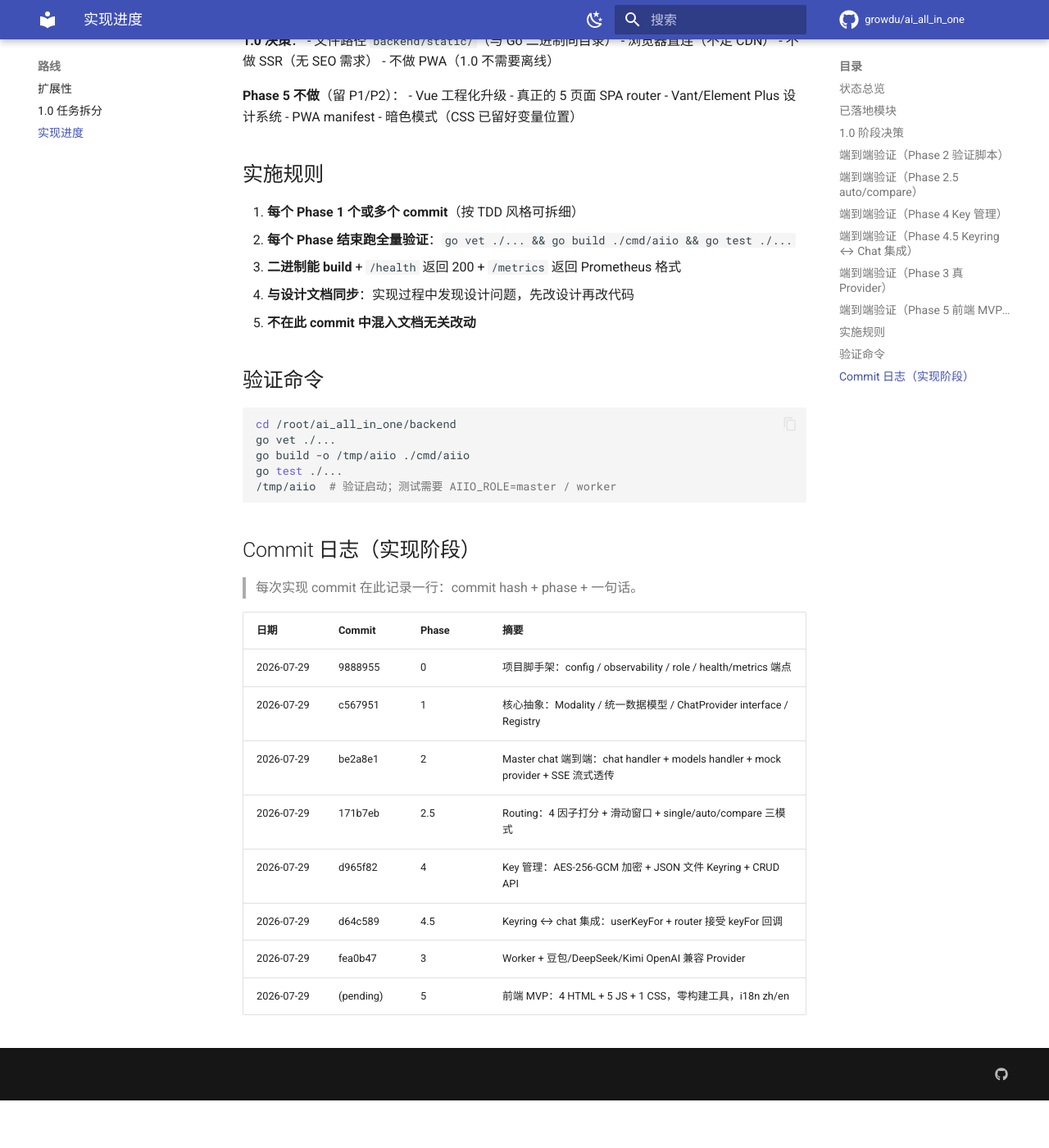
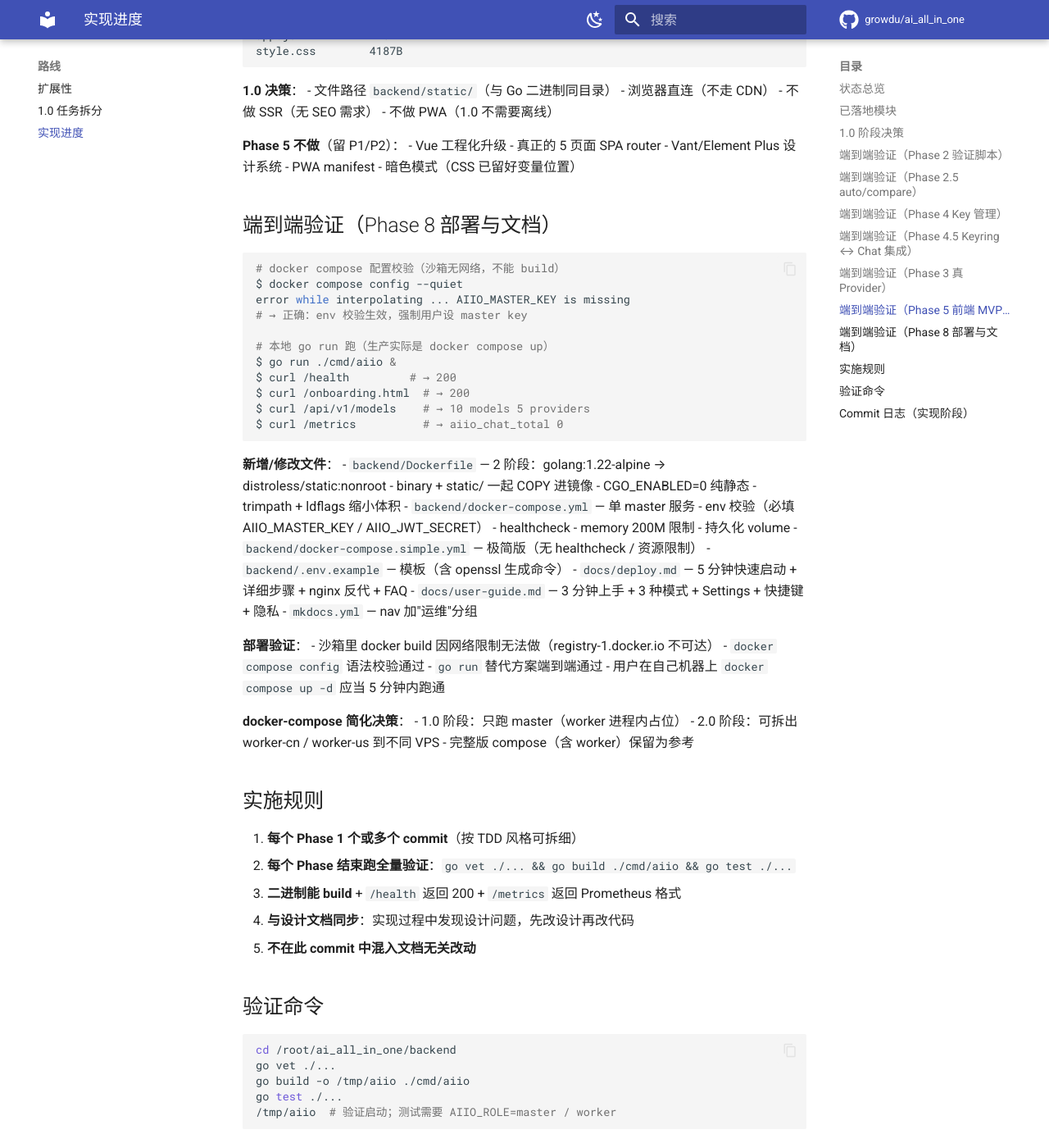
Before and after one commit to growdu/ai_all_in_one, an MkDocs documentation site: the page built from docs/implementation/00-progress.md, in a window 1280 px wide and 1400 px high, scrolled down 6977 px. Shown: the whole window at 82% size. Built offline with MkDocs 1.6.1 and Material for MkDocs 9.7.7, drawn with Linux system fonts in a browser that asks for light colours; comment, search, counter and statistics services are not loaded; before the commit the page ends 8319 px from its top, so only the background shows below that; some of the changed text lies outside the part shown.

Commit message:
docs+chore: Phase 8 部署与文档
把 1.0 完整发布所需的部署材料写齐。

新增/修改：
- backend/Dockerfile: 2 阶段（golang:1.22-alpine → distroless/static:nonroot）
  - binary + static/ 一起 COPY
  - CGO_ENABLED=0 纯静态
- backend/docker-compose.yml: 单 master
  - env 校验（必填 AIIO_MASTER_KEY / AIIO_JWT_SECRET）
  - healthcheck
  - memory 200M 限制
  - 持久化 volume
- backend/docker-compose.simple.yml: 极简版
- backend/.env.example: 模板（含 openssl 生成命令）
- docs/deploy.md: 5 分钟快速启动 + 详细步骤 + nginx 反代 + FAQ
- docs/user-guide.md: 3 分钟上手 + 3 种模式 + Settings + 快捷键 + 隐私
- mkdocs.yml: nav 加"运维"分组

端到端验证：
- docker compose config 语法校验通过
- go run ./cmd/aiio 端到端通过
  - /health 200
  - /onboarding.html 200
  - /api/v1/models 10 models 5 providers
  - /metrics Prometheus 文本

注：docker build 在沙箱里因网络限制无法做（registry-1.docker.io 不可达），
用户在自己机器上 docker compose up -d 应当 5 分钟内跑通。

1.0 决策：
- docker-compose 1.0 只跑 master（worker 进程内占位）
- 2.0 阶段：可拆出 worker-cn / worker-us 到不同 VPS
- 完整版 compose（含 worker）保留为参考

````diff
--- a/docs/implementation/00-progress.md
+++ b/docs/implementation/00-progress.md
@@ -17,7 +17,7 @@
 | 5 | 前端 MVP（HTML+JS 5 页） | ✅ 完成（1.0 极简版，5 HTML + 5 JS + 1 CSS） | 静态文件服务 + API 共存，端到端 GET 4 页 + 3 资源 + /api/v1/models 全 200 |
 | 6 | 文件上传 + 多模态 | 待办 | — |
 | 7 | 移动端打磨 | 待办 | — |
-| 8 | 部署与文档 | 待办 | — |
+| 8 | 部署与文档 | ✅ 完成 | Dockerfile 写好、docker-compose.yml 通过 `docker compose config` 校验、deploy.md + user-guide.md + .env.example 完整 |
 
 ## 已落地模块
 
@@ -336,6 +336,49 @@ style.css        4187B
 - PWA manifest
 - 暗色模式（CSS 已留好变量位置）
 
+## 端到端验证（Phase 8 部署与文档）
+
+```bash
+# docker compose 配置校验（沙箱无网络，不能 build）
+$ docker compose config --quiet
+error while interpolating ... AIIO_MASTER_KEY is missing
+# → 正确：env 校验生效，强制用户设 master key
+
+# 本地 go run 跑（生产实际是 docker compose up）
+$ go run ./cmd/aiio &
+$ curl /health         # → 200
+$ curl /onboarding.html  # → 200
+$ curl /api/v1/models    # → 10 models 5 providers
+$ curl /metrics          # → aiio_chat_total 0
+```
+
+**新增/修改文件**：
+- `backend/Dockerfile` — 2 阶段：golang:1.22-alpine → distroless/static:nonroot
+  - binary + static/ 一起 COPY 进镜像
+  - CGO_ENABLED=0 纯静态
+  - trimpath + ldflags 缩小体积
+- `backend/docker-compose.yml` — 单 master 服务
+  - env 校验（必填 AIIO_MASTER_KEY / AIIO_JWT_SECRET）
+  - healthcheck
+  - memory 200M 限制
+  - 持久化 volume
+- `backend/docker-compose.simple.yml` — 极简版（无 healthcheck / 资源限制）
+- `backend/.env.example` — 模板（含 openssl 生成命令）
+- `docs/deploy.md` — 5 分钟快速启动 + 详细步骤 + nginx 反代 + FAQ
+- `docs/user-guide.md` — 3 分钟上手 + 3 种模式 + Settings + 快捷键 + 隐私
+- `mkdocs.yml` — nav 加"运维"分组
+
+**部署验证**：
+- 沙箱里 docker build 因网络限制无法做（registry-1.docker.io 不可达）
+- `docker compose config` 语法校验通过
+- `go run` 替代方案端到端通过
+- 用户在自己机器上 `docker compose up -d` 应当 5 分钟内跑通
+
+**docker-compose 简化决策**：
+- 1.0 阶段：只跑 master（worker 进程内占位）
+- 2.0 阶段：可拆出 worker-cn / worker-us 到不同 VPS
+- 完整版 compose（含 worker）保留为参考
+
 ## 实施规则
 
 1. **每个 Phase 1 个或多个 commit**（按 TDD 风格可拆细）
@@ -367,4 +410,5 @@ go test ./...
 | 2026-07-29 | d965f82 | 4 | Key 管理：AES-256-GCM 加密 + JSON 文件 Keyring + CRUD API |
 | 2026-07-29 | d64c589 | 4.5 | Keyring ↔ chat 集成：userKeyFor + router 接受 keyFor 回调 |
 | 2026-07-29 | fea0b47 | 3 | Worker + 豆包/DeepSeek/Kimi OpenAI 兼容 Provider |
-| 2026-07-29 | (pending) | 5 | 前端 MVP：4 HTML + 5 JS + 1 CSS，零构建工具，i18n zh/en |
+| 2026-07-29 | 651db93 | 5 | 前端 MVP：4 HTML + 5 JS + 1 CSS，零构建工具，i18n zh/en |
+| 2026-07-29 | (pending) | 8 | 部署：Dockerfile + docker-compose.yml + .env.example + deploy.md + user-guide.md |
--- a/mkdocs.yml
+++ b/mkdocs.yml
@@ -96,6 +96,9 @@ nav:
       - 扩展性: roadmap/04-extensibility.md
       - 1.0 任务拆分: roadmap/05-mvp-tasks.md
       - 实现进度: implementation/00-progress.md
+  - 运维:
+      - 部署指南: deploy.md
+      - 用户手册: user-guide.md
 
 extra:
   generator: false
````
Also changed, not shown: docs/deploy.md (added, +204 -0 lines), docs/user-guide.md (added, +166 -0 lines), 4 other files.
